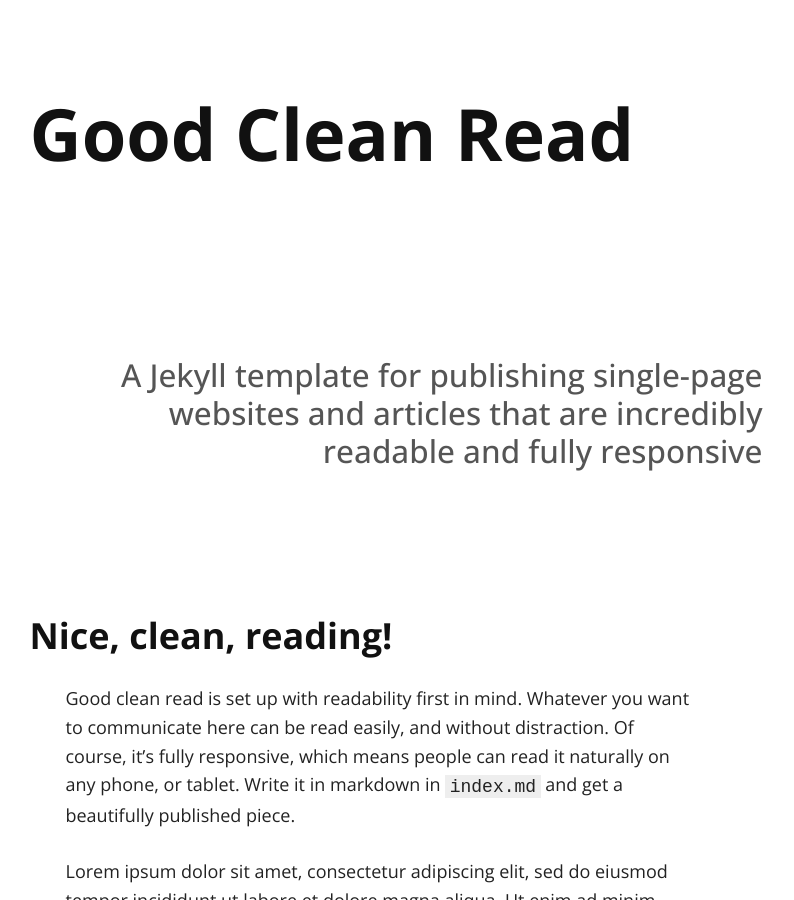
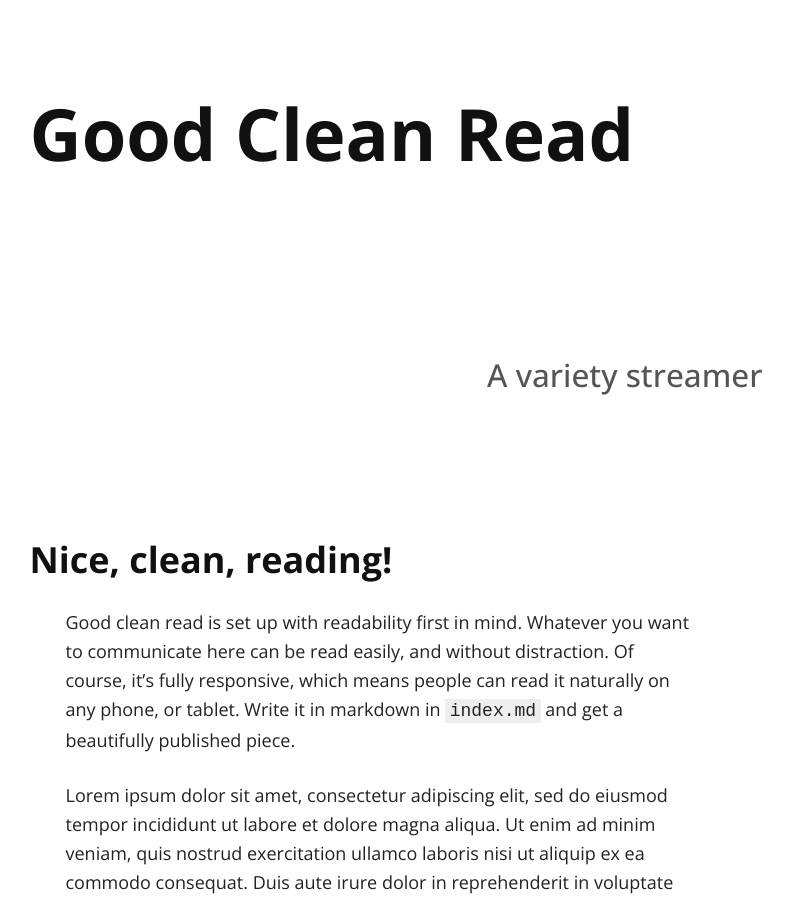
Before and after one commit to bhardin/blam, a Jekyll site: the page built from index.md, in a window 1280 px wide and 900 px high. Shown: the whole window, without its empty margins (262-1056 px from the left). Built offline with Jekyll 4.4.1, drawn with Linux system fonts in a browser that asks for light colours; nearby versions of some CDN libraries; our own code applies the rules of GitHub Pages for plain Markdown files.

Commit message:
Update index.md

```diff
--- a/index.md
+++ b/index.md
@@ -2,7 +2,7 @@
 layout: default
 ---
 
-## A Jekyll template for publishing single-page websites and articles that are incredibly readable and fully responsive
+## A variety streamer
 
 ### Nice, clean, reading!
 
```
